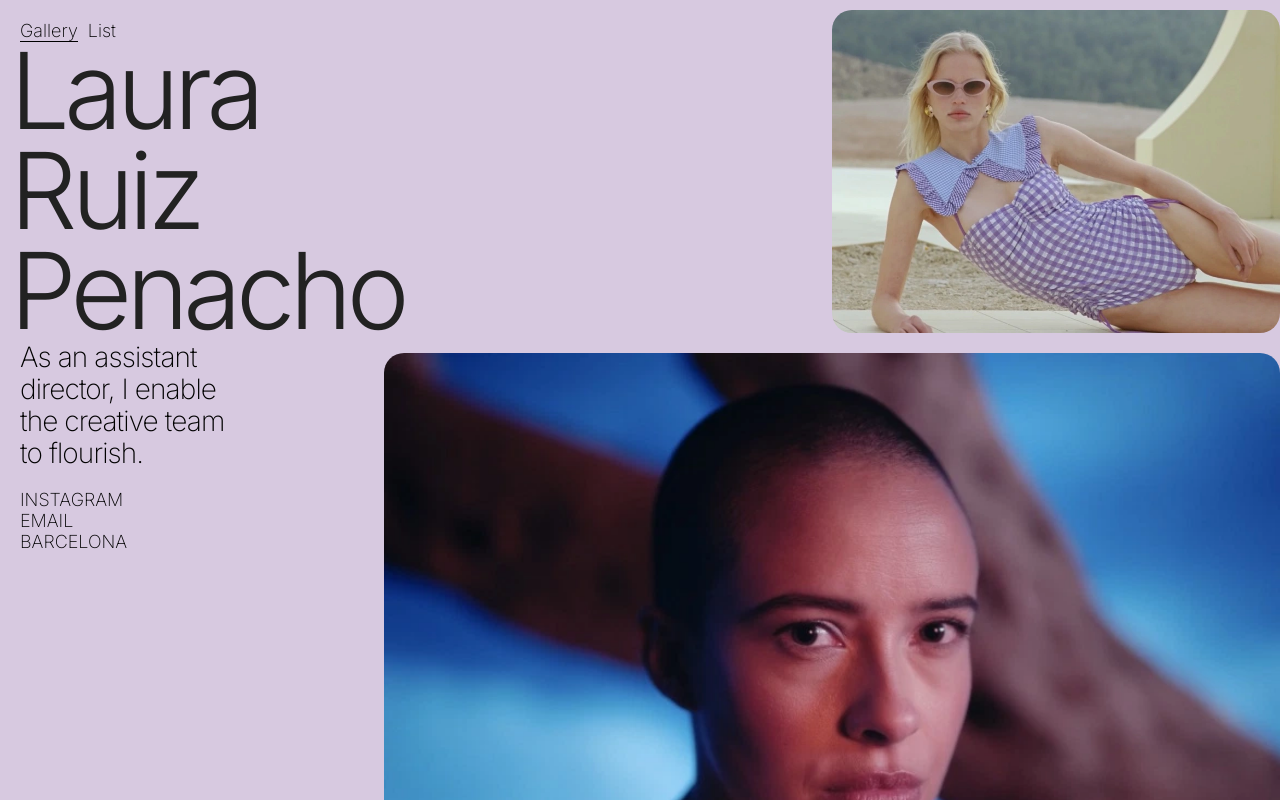
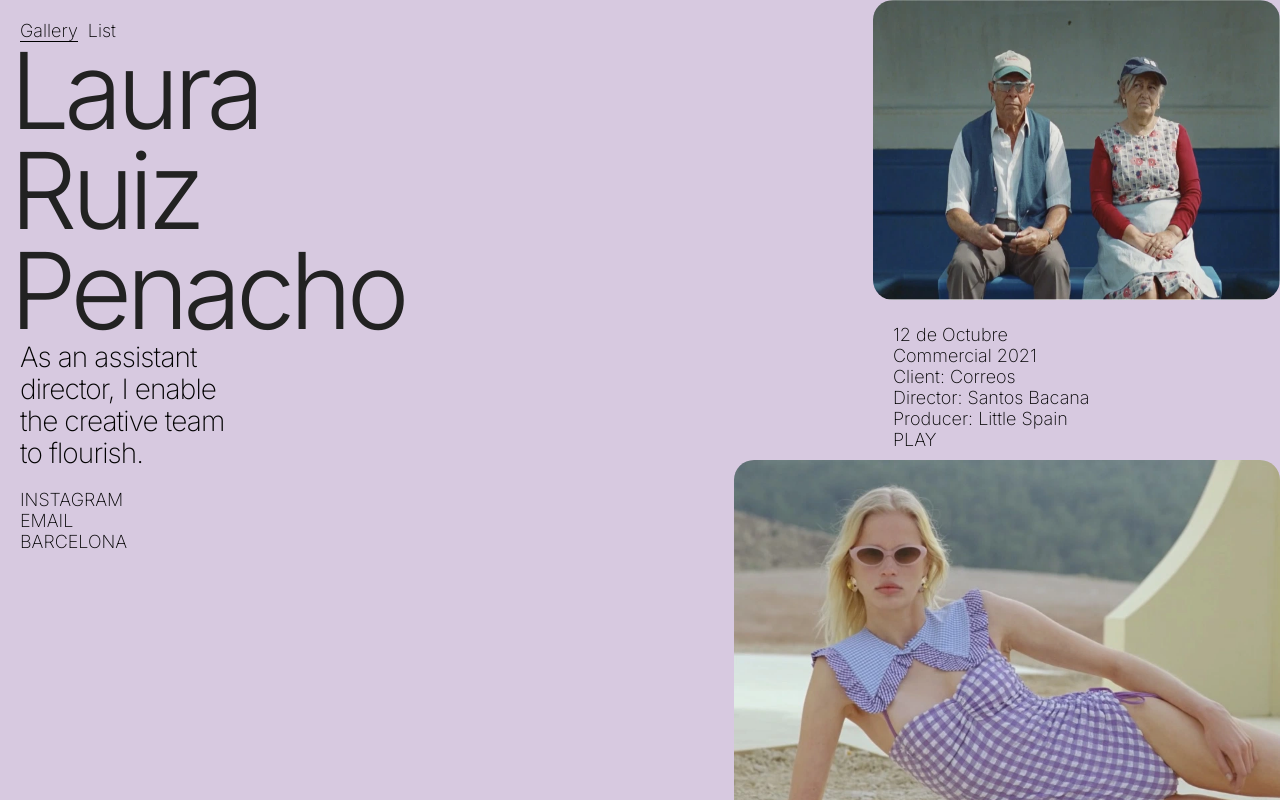
Before and after one commit to alejandromachin/lauraruizweb, a React (Create React App) app: page /home in a window 1280 px wide. Built offline with nearby package versions, Linux system fonts and the light colour scheme.

Commit message:
projects now are shown with map of project data array

```diff
--- a/src/components/ProjectCard/ProjectCard.js
+++ b/src/components/ProjectCard/ProjectCard.js
@@ -1,15 +1,20 @@
 import { ProjectCardContainer } from "../../styles/ProjectsStyles";
 
-const ProjectCard = ({ project }) => {
+const ProjectCard = ({
+  project: { name, data, client, director, producer, image, imageSize },
+}) => {
   return (
     <ProjectCardContainer>
-      <img
-        src={`images/${project.image}`}
-        alt={project.name}
-        className={`${project.imageSize}Image`}
-      />
+      <img src={`images/${image}`} alt={name} className={`${imageSize}Image`} />
       <div className="projectCard__text">
-        <p>hola</p>
+        <ul>
+          <li>{name}</li>
+          <li>{data}</li>
+          <li>Client: {client}</li>
+          <li>Director: {director}</li>
+          <li>Producer: {producer}</li>
+          <li>PLAY</li>
+        </ul>
       </div>
     </ProjectCardContainer>
   );
--- a/src/components/ProjectsDisplay/ProjectsDisplay.js
+++ b/src/components/ProjectsDisplay/ProjectsDisplay.js
@@ -7,46 +7,6 @@ const ProjectsDisplay = ({ projects }) => {
       {projects?.map((project) => (
         <ProjectCard project={project} />
       ))}
-
-      <img className="project-2" src="/images/uterque.webp" alt="" />
-      <img className="project-3" src="/images/soy_rebelde.webp" alt="" />
-      <div className="row-3-space-distributer">
-        <img className="project-4" src="/images/she_knows.webp" alt="" />
-        <img className="project-5" src="/images/injubilables.webp" alt="" />
-      </div>
-      <img className="project-6" src="/images/live_more_now.webp" alt="" />
-      <img className="project-7" src="/images/volkswagen_cady.webp" alt="" />
-      <img
-        className="project-8"
-        src="/images/digues_el_que_penses.webp"
-        alt=""
-      />
-      <div className="row-6-space-distributer">
-        <img className="project-9" src="/images/mo_aitana.webp" alt="" />
-      </div>
-      <img className="project-10" src="/images/fotocasa.webp" alt="" />
-      <img className="project-11" src="/images/future_manifesto.webp" alt="" />
-      <img className="project-12" src="/images/colacao.webp" alt="" />
-      <div className="row-9-space-distributer">
-        <img className="project-13" src="/images/light_free.webp" alt="" />
-      </div>
-      <div className="row-10-space-distributer">
-        <img
-          className="project-14"
-          src="/images/el_verano_que_merecemos.webp"
-          alt=""
-        />
-        <img
-          className="project-15"
-          src="/images/mil_y_una_noches.webp"
-          alt=""
-        />
-      </div>
-      <img className="project-16" src="/images/ya_no_vales.webp" alt="" />
-      <img className="project-17" src="/images/fucking_money_man.webp" alt="" />
-      <div className="row-13-space-distributer">
-        <img className="project-18" src="/images/sen_senra.webp" alt="" />
-      </div>
     </ProjectsContainer>
   );
 };
--- a/src/data/projects.js
+++ b/src/data/projects.js
@@ -18,13 +18,24 @@ const projects = [
     imageSize: "medium",
   },
   {
-    name: "12 de Octubre",
+    name: "Soy Rebelde",
     data: "Commercial 2021",
-    client: "Correos",
-    director: "Santos Bacana",
-    producer: "Little Spain",
-    image: "12_octubre.webp",
-    imageSize: "small",
+    client: "La Prohibida",
+    director: "Bàrbara Farré",
+    agency: "&ROSÁS",
+    producer: "CANADA",
+    image: "soy_rebelde.webp",
+    imageSize: "large",
+  },
+  {
+    name: "She Knows",
+    data: "Commercial 2021",
+    client: "Vasquiat",
+    director: "ROGELIO",
+    agency: "FLIRT x CANADA",
+    producer: "CANADA",
+    image: "she_knows.webp",
+    imageSize: "medium",
   },
 ];
 
--- a/src/pages/Home/Home.js
+++ b/src/pages/Home/Home.js
@@ -1,6 +1,7 @@
 import ProjectsDisplay from "../../components/ProjectsDisplay/ProjectsDisplay";
+import projects from "../../data/projects";
 
 const Home = () => {
-  return <ProjectsDisplay />;
+  return <ProjectsDisplay projects={projects} />;
 };
 export default Home;
--- a/src/styles/ProjectsStyles.js
+++ b/src/styles/ProjectsStyles.js
@@ -28,12 +28,12 @@ const ProjectsContainer = styled.div`
 `;
 
 export const ProjectCardContainer = styled.div`
-  .projectCard__text {
+  /* .projectCard__text {
     display: flex;
   }
   .projectCard__text:hover {
     display: none;
-  }
+  } */
 `;
 
 export default ProjectsContainer;
```
